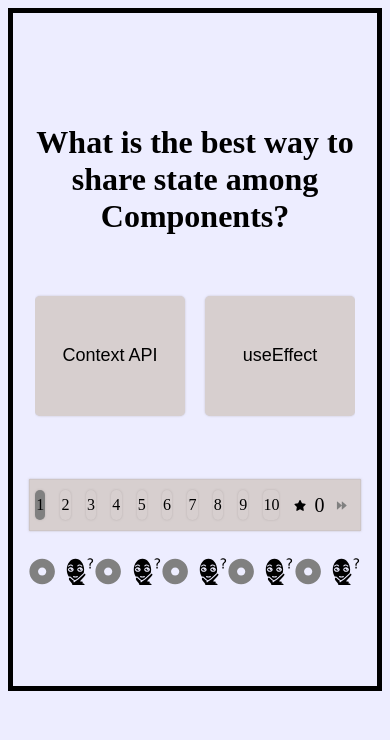
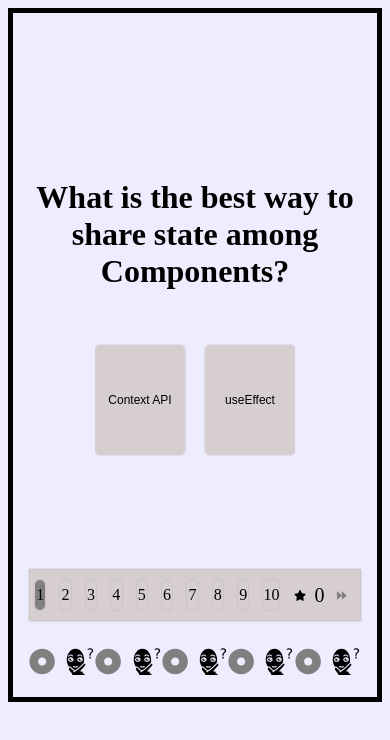
Before and after one commit to in-tech-gration/ReactQuizApp, a React (Vite) app: page / in a window 390 px wide. Shown: the top 740 px of the page. Built offline with nearby package versions, Linux system fonts and the light colour scheme.

Commit message:
Changes in Progess and Questions

```diff
--- a/src/components/Progress/Progress.css
+++ b/src/components/Progress/Progress.css
@@ -7,6 +7,7 @@
   gap: 10px;
   height: 50px;
   box-shadow: 0px 0px 2px rgba(152, 143, 143, 0.5);
+  margin-top: -60px;
 }
 
 .progress-number {
--- a/src/components/Questions/Questions.css
+++ b/src/components/Questions/Questions.css
@@ -4,22 +4,17 @@
   align-items: center;
   justify-content: center;
   text-align: center;
-  margin-top: 50px;
-  height: 400px;
+  height: 600px;
   overflow-y: auto;
+}
+
+.question-text {
+  height: 100px;
 }
 
 .answers-container {
   height: 200px;
   overflow-y: auto;
-  display: flex;
-  flex-direction: row;
-  align-items: center;
-  gap: 20px;
-  flex-wrap: wrap;
-}
-
-.answers-container {
   display: flex;
   flex-direction: row;
   align-items: center;
@@ -36,7 +31,7 @@
   cursor: pointer;
   border: none;
   background-color: rgb(215, 207, 207);
-  font-size: 18px;
+  font-size: 16px;
   border-radius: 5px;
   box-shadow: 0px 0px 2px rgba(152, 143, 143, 0.5);
   text-align: center;
@@ -62,6 +57,13 @@
 
 .incorrect:hover {
   background-color: red;
+}
+.check {
+  position: absolute;
+  top: 7px;
+  margin-top: -2px;
+  right: 5px;
+  color: white;
 }
 
 .check,
@@ -105,3 +107,16 @@
   font-size: 18px;
   white-space: nowrap;
 }
+
+@media screen and (max-width: 600px) {
+  .answer-button {
+    width: 90px;
+    height: 110px;
+    margin-top: 10px;
+    font-size: 12px;
+  }
+  .answer-message {
+    font-size: 14px;
+    margin-top: 30px;
+  }
+}
--- a/src/components/Score/Score.css
+++ b/src/components/Score/Score.css
@@ -3,7 +3,7 @@
   flex-direction: column;
   justify-content: center;
   align-items: center;
-  min-height: 60vh;
+  min-height: 40vh;
   margin-top: 50px;
 }
 
```
